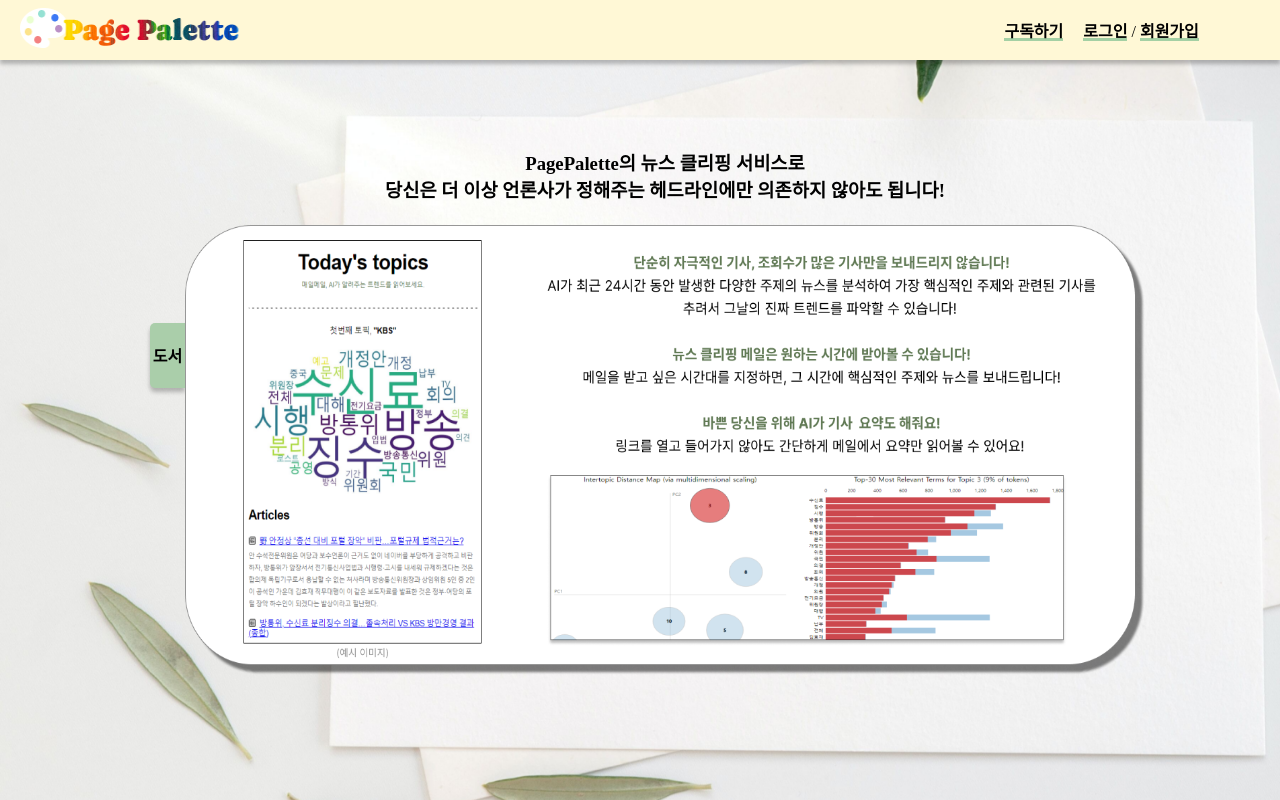
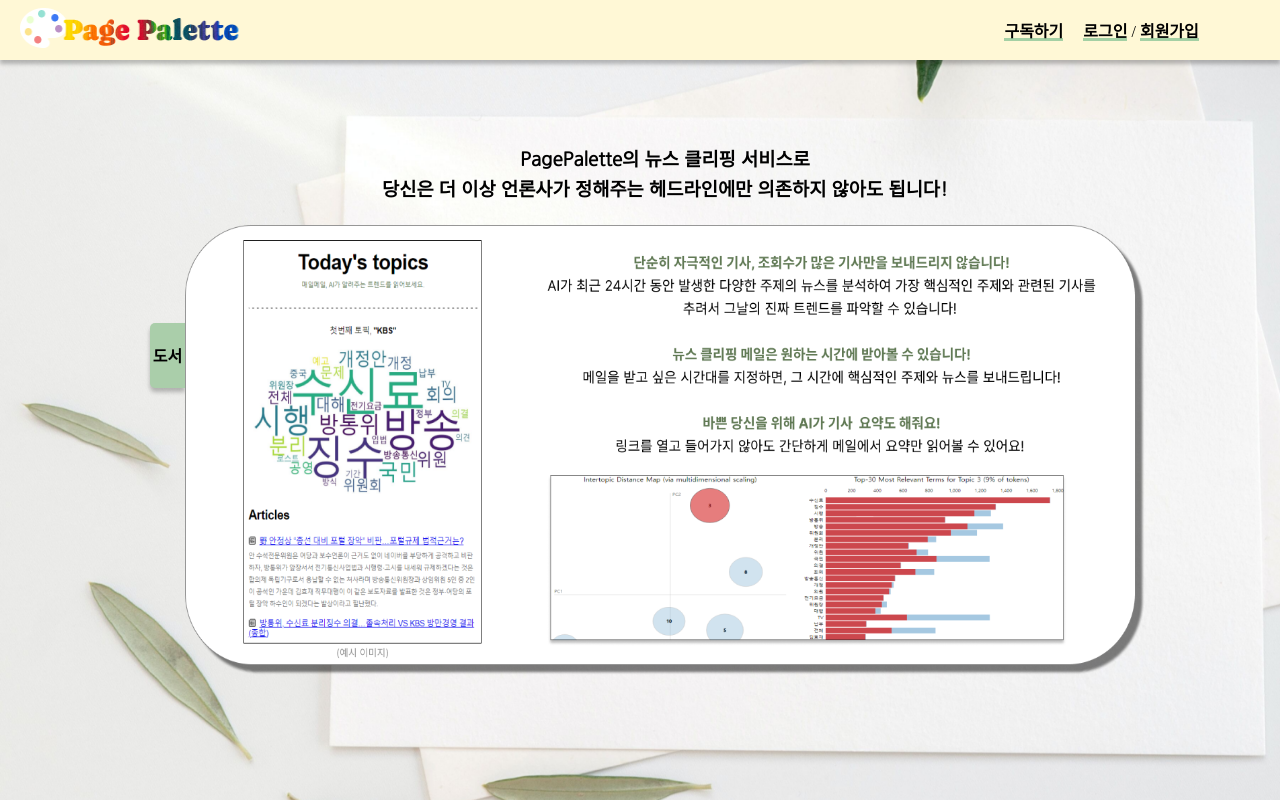
Before and after one commit to jinn0135/DA28_final_PagePalette, a Django app: page /main/detail_news/ in a window 1280 px wide. Run offline with Django 3.2, Linux system fonts and the light colour scheme; some web fonts are replaced.

Commit message:
Update detail_news.html

```diff
--- a/mysite/templates/main/detail_news.html
+++ b/mysite/templates/main/detail_news.html
@@ -3,11 +3,11 @@
 <main>
       <div class="contents-container">
           <div class="text-container">
-              <h3>PagePalette의 뉴스 클리핑 서비스로 <br> 당신은 더 이상 언론사가 정해주는 헤드라인에만 의존하지 않아도 됩니다!</h3>
+              <h3 class="gothic" style="line-height: 30px">PagePalette의 뉴스 클리핑 서비스로 <br> 당신은 더 이상 언론사가 정해주는 헤드라인에만 의존하지 않아도 됩니다!</h3>
           </div>
 
           <div class="bookmark-container">
-              <a href="{% url 'main:detail_books' %}" class="detail_books_url"><button>도서</button></a>
+              <a href="{% url 'main:detail_books' %}" class="detail_books_url"><button class="coding">도서</button></a>
           </div>
 
           <div class="image-container">
```
